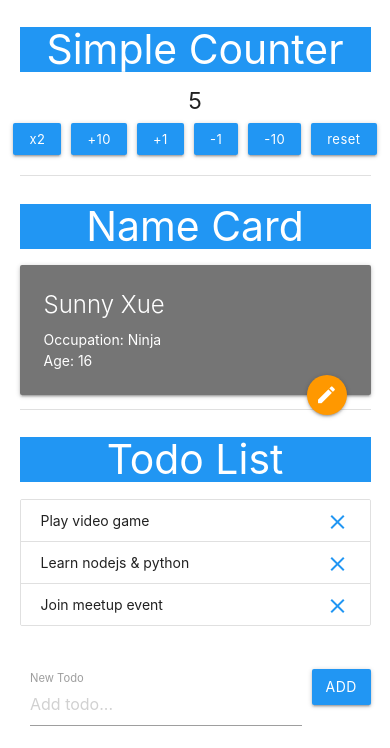
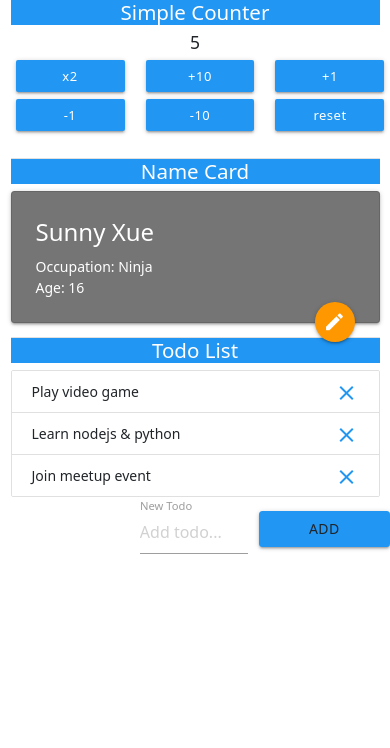
Before and after one commit to topcook/react-redux-hooks-example-with-react-bootstrap, a React (Create React App) app: page / in a window 390 px wide. Shown: the top 748 px of the page. Built offline with nearby package versions, Linux system fonts and the light colour scheme.

Commit message:
added responsive by using react-bootstrap

```diff
--- a/package.json
+++ b/package.json
@@ -3,7 +3,9 @@
   "version": "0.1.0",
   "private": true,
   "dependencies": {
+    "bootstrap": "^5.1.3",
     "react": "^16.9.0",
+    "react-bootstrap": "^2.3.1",
     "react-dom": "^16.9.0",
     "react-redux": "^7.1.1",
     "react-scripts": "3.1.2",
--- a/src/index.js
+++ b/src/index.js
@@ -6,6 +6,7 @@ import { createStore } from 'redux';
 import rootReducer from './reducers/rootReducer';
 import App from './App';
 import * as serviceWorker from './serviceWorker';
+import 'bootstrap/dist/css/bootstrap.min.css';
 
 const store = createStore(rootReducer)
 
--- a/src/views/SimpleCounter.js
+++ b/src/views/SimpleCounter.js
@@ -1,6 +1,7 @@
 import React from 'react';
 import { useSelector } from 'react-redux';
 import { CountAction } from '../action/CountAction';
+import { Col, Row } from 'react-bootstrap';
 
 const SimpleCounter = () => {
   //Get counter from counterReducer
@@ -12,24 +13,36 @@ const SimpleCounter = () => {
       <h3 className="center-align white-text blue">Simple Counter</h3>
       <h5 className="center-align">{counter}</h5>
       <div className="row counter-btns">
-        <button className="btn-small blue" onClick={() => handleClick('DOUBLE_COUNT')}>
+        <Col xs={4} sm={2} className="mb-2">
+          <button className="btn-small blue w-100" onClick={() => handleClick('DOUBLE_COUNT')}>
             x2
           </button>
-        <button className="btn-small blue" onClick={() => handleClick('INCREMENT_COUNT_TEN')}>
+        </Col>
+        <Col xs={4} sm={2} className="mb-2">
+          <button className="btn-small blue w-100" onClick={() => handleClick('INCREMENT_COUNT_TEN')}>
             +10
           </button>
-        <button className="btn-small blue" onClick={() => handleClick('INCREMENT_COUNT')}>
+        </Col>
+        <Col xs={4} sm={2} className="mb-2">
+          <button className="btn-small blue w-100" onClick={() => handleClick('INCREMENT_COUNT')}>
             +1
           </button>
-        <button className="btn-small blue" onClick={() => handleClick('DECREMENT_COUNT')}>
+        </Col>
+        <Col xs={4} sm={2} className="mb-2">
+          <button className="btn-small blue w-100" onClick={() => handleClick('DECREMENT_COUNT')}>
             -1
           </button>
-        <button className="btn-small blue" onClick={() => handleClick('DECREMENT_COUNT_TEN')}>
+        </Col>
+        <Col xs={4} sm={2} className="mb-2">
+          <button className="btn-small blue w-100" onClick={() => handleClick('DECREMENT_COUNT_TEN')}>
             -10
           </button>
-        <button className="btn-small blue" onClick={() => handleClick('RESET_COUNT')}>
+        </Col>
+        <Col xs={4} sm={2} className="mb-2">
+          <button className="btn-small blue w-100" onClick={() => handleClick('RESET_COUNT')}>
             Reset
           </button>
+        </Col>
       </div>
 
     </section>
```
Lines whose indentation alone changed are shown as unchanged.
